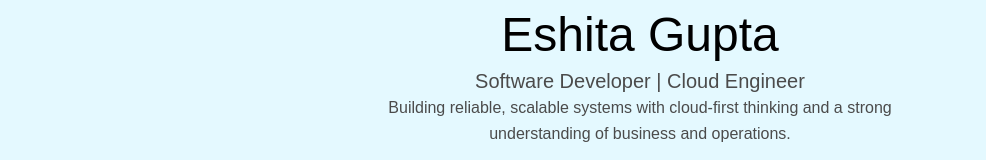
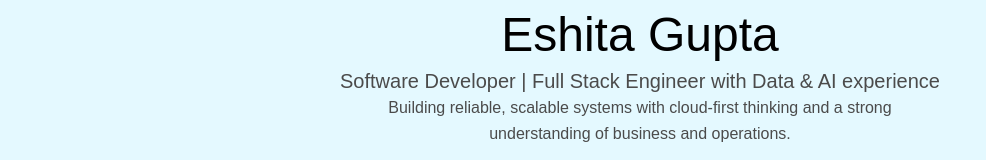
Before and after one commit to eshitag/eshitag, a website: page index.html in a window 1280 px wide. Shown: the part 417-577 px from the top of the page, without its empty margins (0-986 px from the left). Drawn offline with Linux system fonts and the light colour scheme; a web font is replaced by a local one.

Commit message:
Edited headline

```diff
--- a/index.html
+++ b/index.html
@@ -80,7 +80,7 @@
 
     <!-- Role -->
     <span class="text-neutral text-lg md:text-xl mb-4">
-      Software Developer | Cloud Engineer
+      Software Developer | Full Stack Engineer with Data & AI experience
     </span>
 
     <!-- Tagline -->
```
